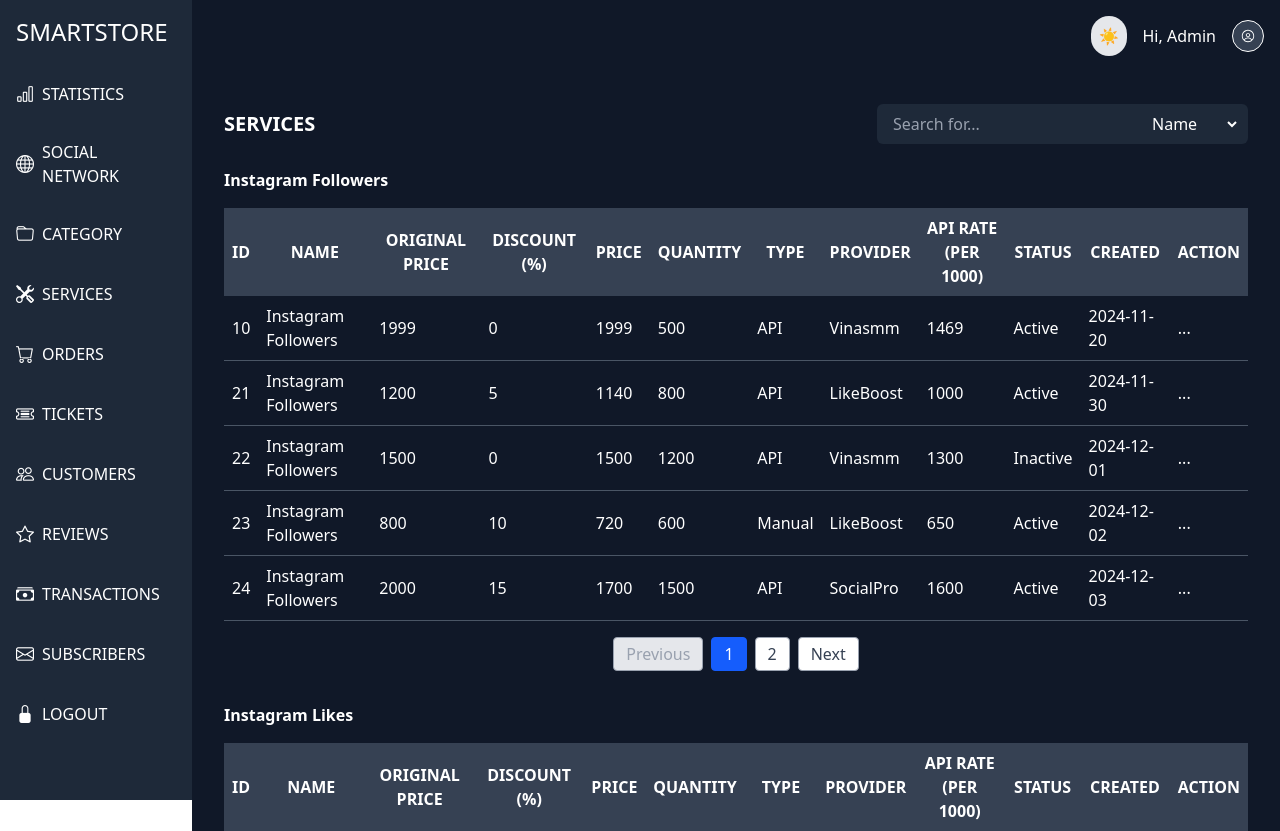
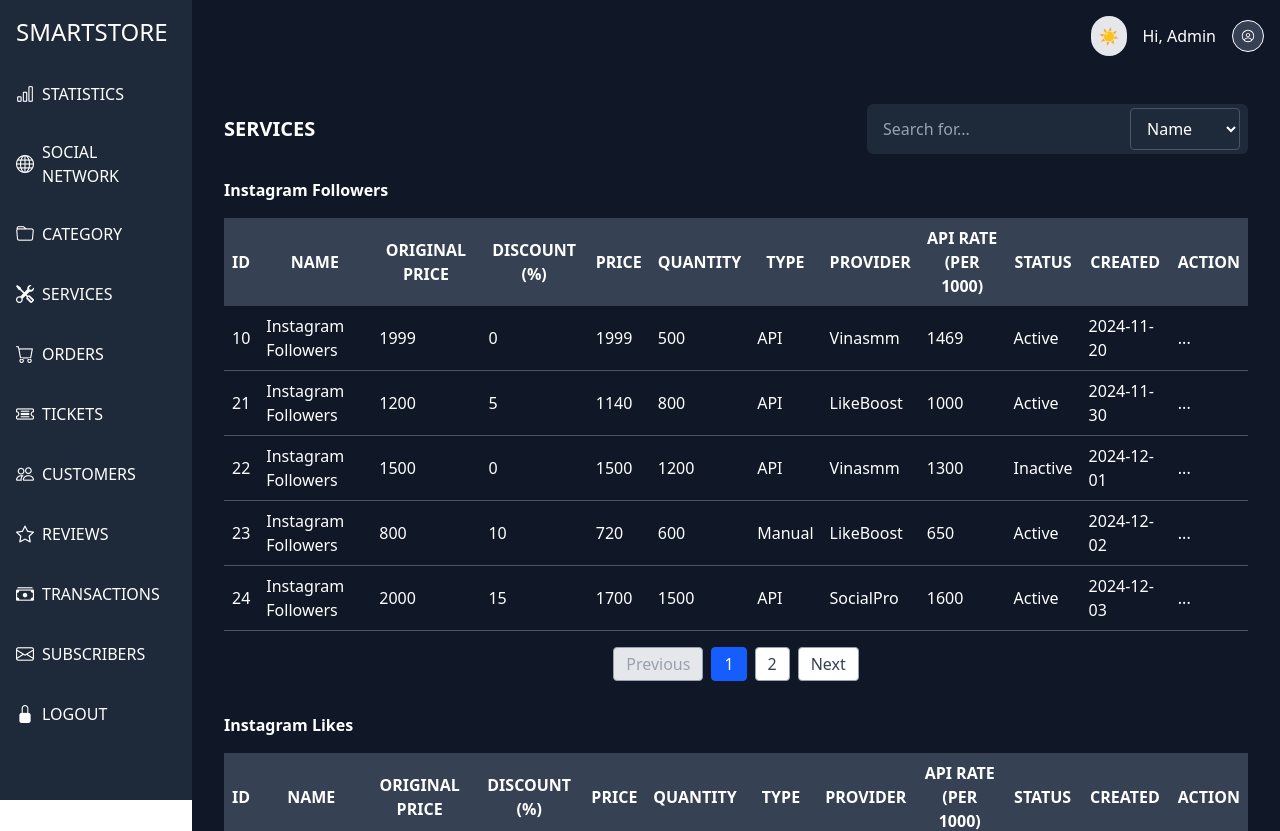
Before and after one commit to Code2With-Pratik/Admin-Dashboard-, a React (Vite) app in the folder frontend/: page /dashboard in a window 1280 px wide. Shown: the top 831 px of the page. Built offline with nearby package versions, Linux system fonts and the light colour scheme.

Commit message:
feat: enhance styling of select input in Services component for better UX

```diff
--- a/frontend/src/components/Services.jsx
+++ b/frontend/src/components/Services.jsx
@@ -142,13 +142,14 @@ const Services = () => {
           <select
             value={searchField}
             onChange={(e) => setSearchField(e.target.value)}
-            className="bg-transparent text-white focus:outline-none px-2 py-1"
+            className="bg-gray-800 text-white border border-gray-600 rounded px-3 py-2 focus:outline-none focus:ring-2 focus:ring-blue-500"
           >
-            <option value="name">Name</option>
-            <option value="status">Status</option>
-            <option value="provider">Provider</option>
-            <option value="type">Type</option>
+            <option className="bg-gray-800 text-white" value="name">Name</option>
+            <option className="bg-gray-800 text-white" value="status">Status</option>
+            <option className="bg-gray-800 text-white" value="provider">Provider</option>
+            <option className="bg-gray-800 text-white" value="type">Type</option>
           </select>
+
         </div>
       </div>
 
```
